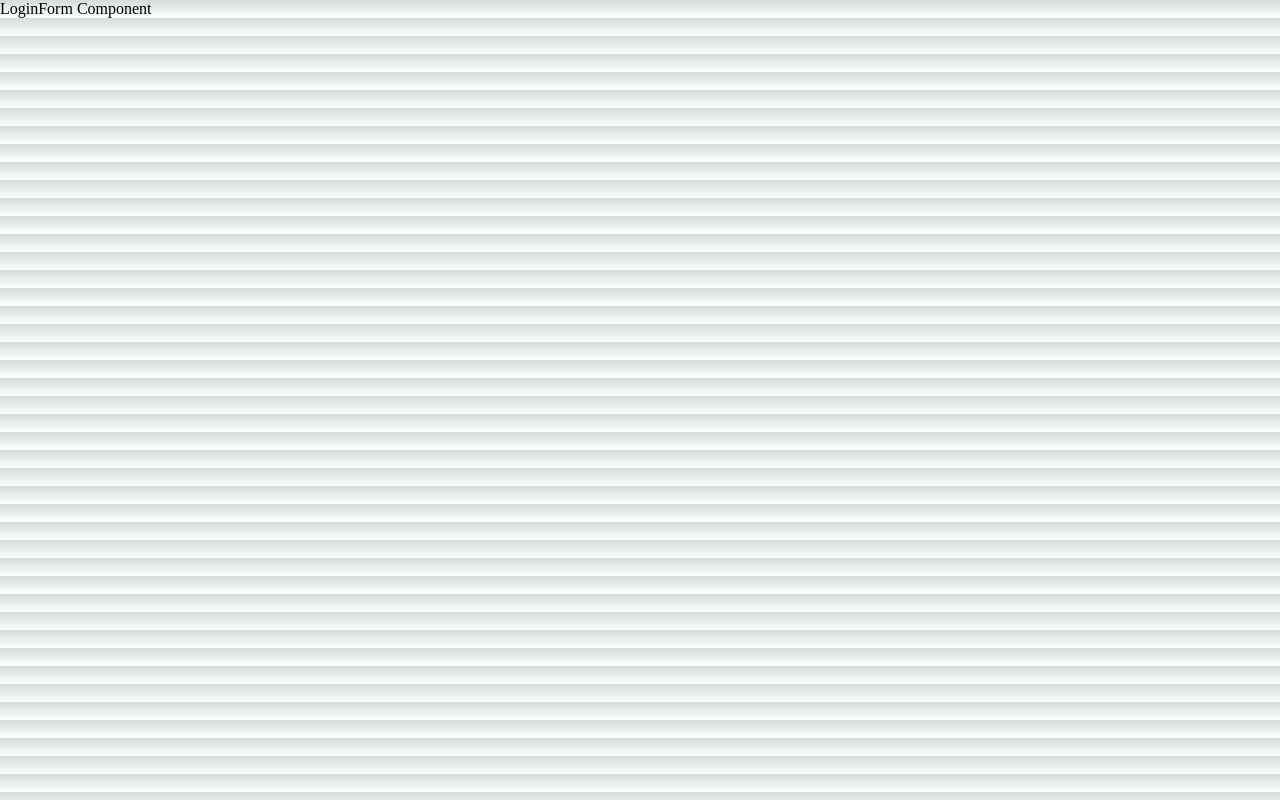
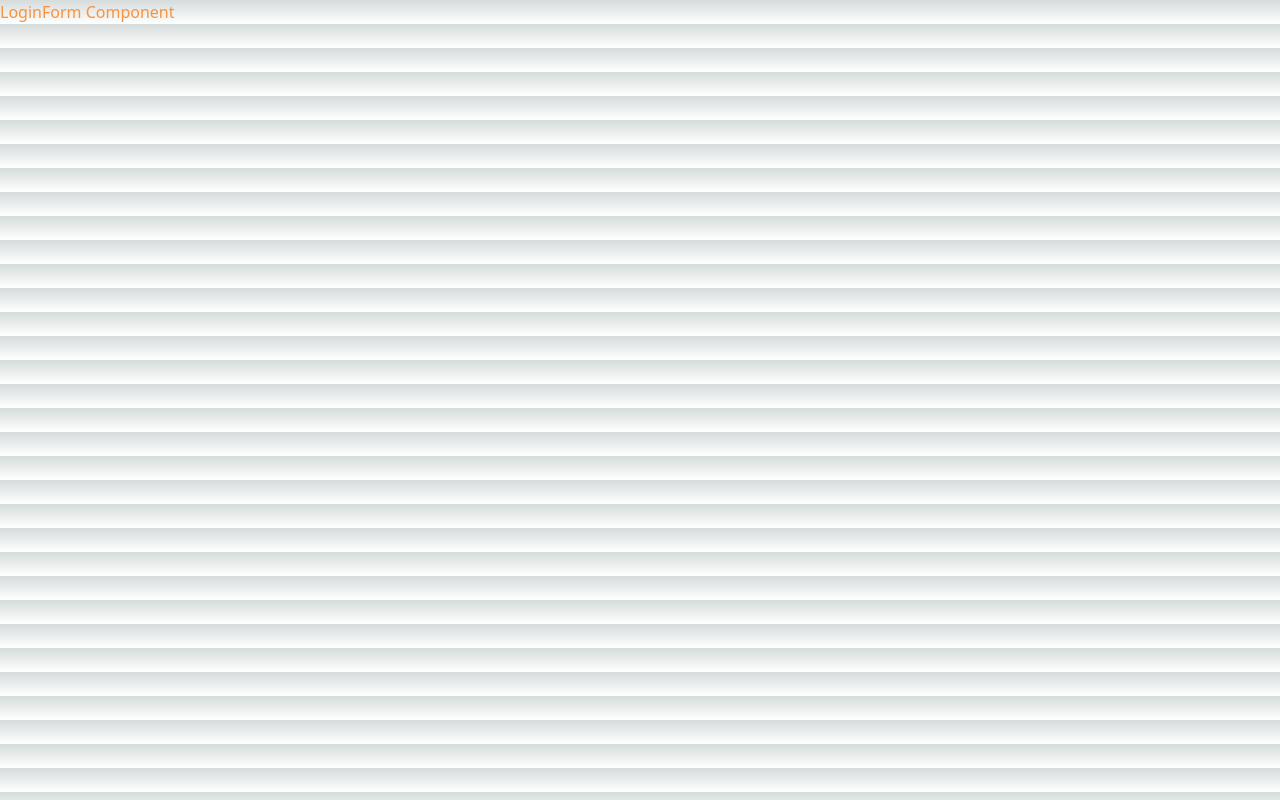
Before and after one commit to dpTablo/nextjs-13-boilerplate, a Next.js app: page /login in a window 1280 px wide. Built offline with nearby package versions, Linux system fonts and the light colour scheme.

Commit message:
package.json 의존성 추가 - tailwincss - autoprefixer - postcss - sass
기본 설정 파일 작성
- postcss.config.js
- tailwind.config.js

```diff
--- a/package.json
+++ b/package.json
@@ -28,6 +28,7 @@
         "@testing-library/react": "^14.0.0",
         "@typescript-eslint/eslint-plugin": "^5.59.0",
         "@typescript-eslint/parser": "^5.59.0",
+        "autoprefixer": "^10.4.14",
         "eslint": "^8.38.0",
         "eslint-config-airbnb-typescript": "^17.0.0",
         "eslint-config-next": "^13.3.0",
@@ -39,7 +40,9 @@
         "eslint-plugin-react-hooks": "^4.6.0",
         "jest": "^29.5.0",
         "jest-environment-jsdom": "^29.5.0",
+        "postcss": "^8.4.23",
         "prettier": "^2.8.7",
-        "sass": "^1.62.1"
+        "sass": "^1.62.1",
+        "tailwindcss": "^3.3.2"
     }
 }
--- /dev/null
+++ b/postcss.config.js
@@ -0,0 +1,7 @@
+module.exports = {
+    plugins: {
+        'postcss-import': {},
+        tailwindcss: {},
+        autoprefixer: {},
+    }
+}
--- a/src/app/globals.scss
+++ b/src/app/globals.scss
@@ -1,3 +1,6 @@
+@tailwind base;
+@tailwind components;
+@tailwind utilities;
 
 :root {
   --max-width: 1100px;
--- a/src/components/auth/LoginForm.tsx
+++ b/src/components/auth/LoginForm.tsx
@@ -1,5 +1,6 @@
 // TODO: login component
+
 // Component example
 export default function LoginForm() {
-    return <div>LoginForm Component</div>;
+    return <div className="text-orange-400">LoginForm Component</div>;
 }
--- /dev/null
+++ b/tailwind.config.js
@@ -0,0 +1,7 @@
+module.exports = {
+    content: ['./src/**/*.{js,jsx,ts,tsx}'],
+    theme: {
+        extend: {},
+    },
+    plugins: [],
+};
```
Also changed, not shown: tsconfig.json (+6 -1 lines), 1 other file (tests, documents, lock files or other folders).
